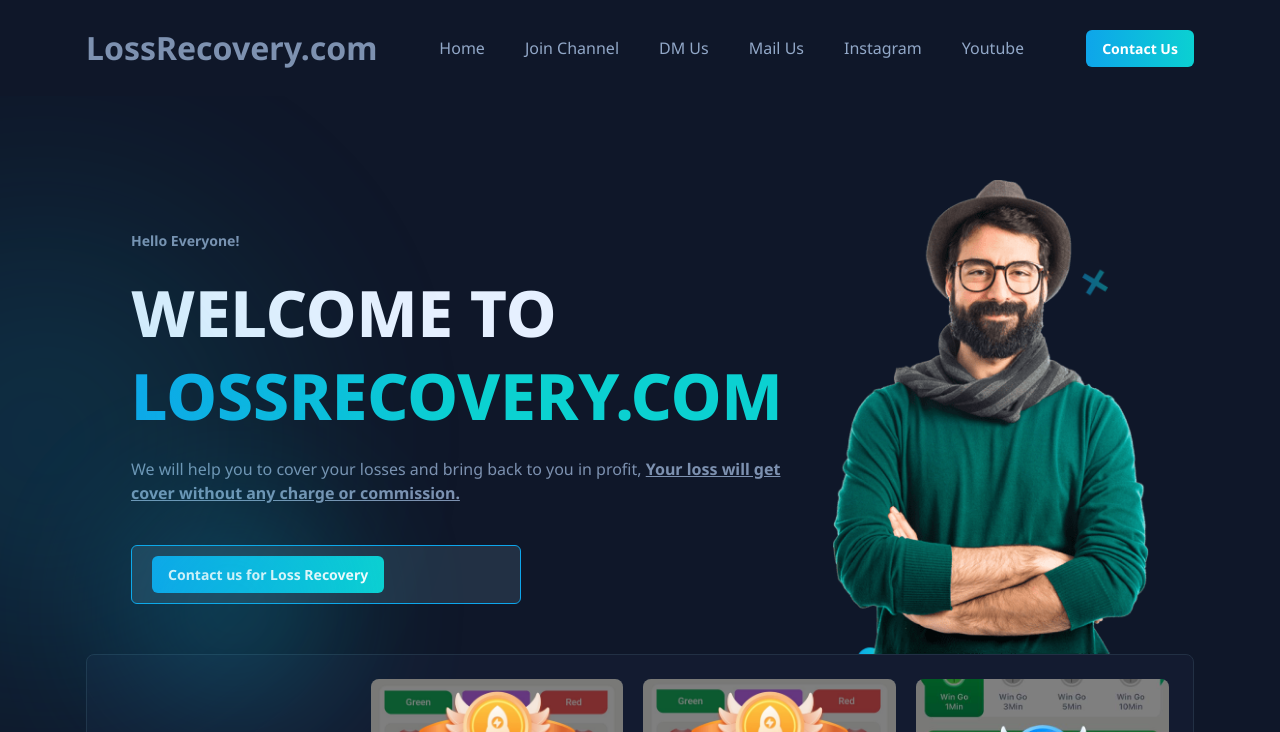
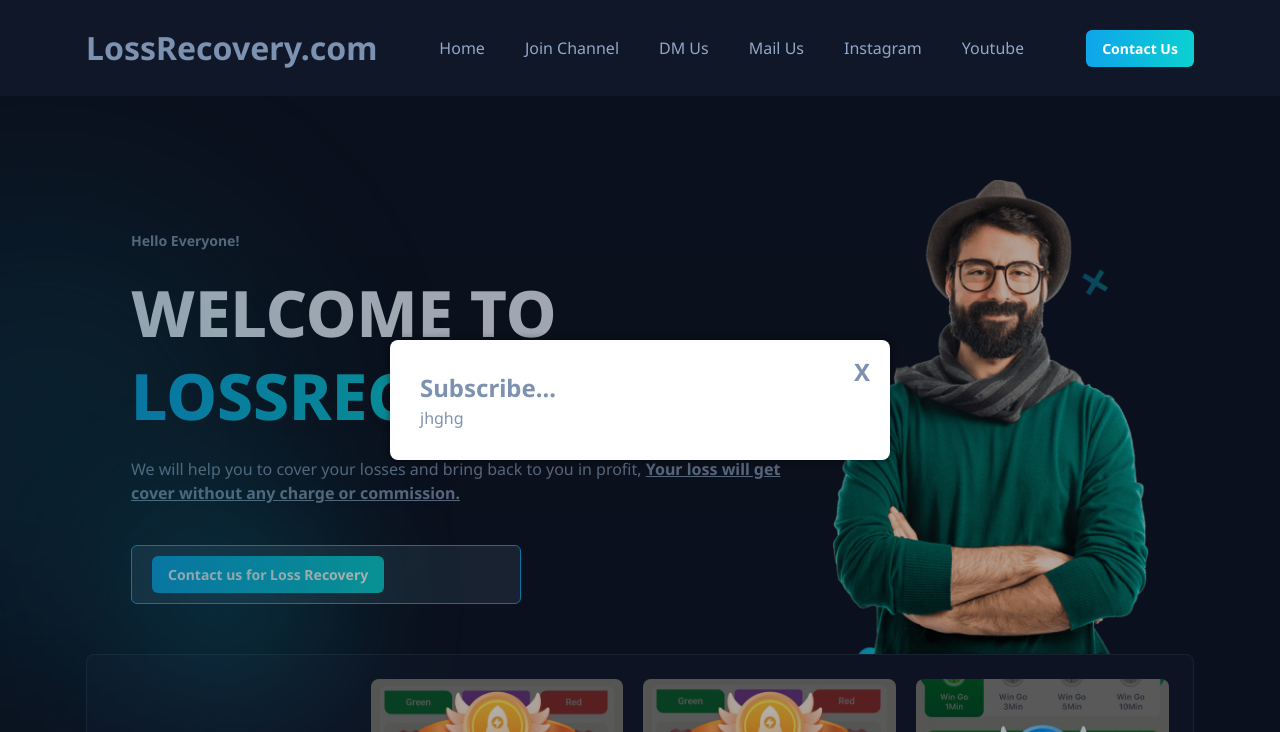
Before and after one commit to earnnmoney/lossrecovery, a plain HTML site: page index.html in a window 1280 px wide. Shown: the top 732 px of the page. Drawn offline with nearby package versions, Linux system fonts and the light colour scheme; files whose address does not match are found by name.

Commit message:
Update style.css

```diff
--- a/style.css
+++ b/style.css
@@ -1600,3 +1600,55 @@ ul {
      */
 
 }
+
+
+
+/* alert */
+
+
+
+.content {
+    padding: 0 5rem;
+}
+
+.popup {
+    position: fixed;
+    top: 0;
+    width: 100vw;
+    height: 100vh;
+    background-color: rgba(0, 0, 0, .3);
+    display: grid;
+    place-content: center;
+    opacity: 0;
+    pointer-events: none;
+    transition: 200ms ease-in-out opacity;
+}
+.popup-content {
+    width: clamp(300px, 90vw, 500px);
+    background-color: #fff;
+    padding: clamp(1.5rem, 100vw, 3rem);
+    box-shadow: 0 0 .5em rgba(0, 0, 0, .5);
+    border-radius: .5em;
+    opacity: 0;
+    transform: translateY(20%);
+    transition: 200ms ease-in-out opacity,
+                200ms ease-in-out transform;
+    position: relative;
+}
+.popup h1 {
+    position: absolute;
+    top: 2rem;
+    right: 2rem;
+    line-height: 1;
+    cursor: pointer;
+    user-select: none;
+}
+.popup h1:active {
+    transform: scale(.9);
+}
+
+.showPopup {
+    opacity: 1;
+    transform: translateY(0);
+    pointer-events: all;
+}
```
